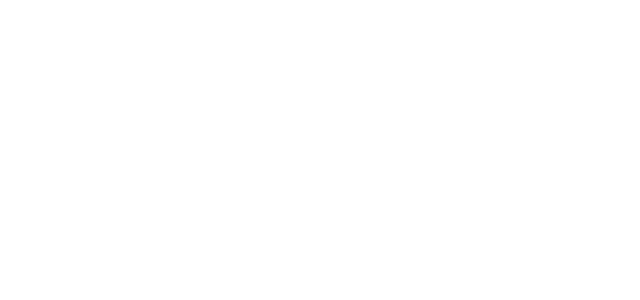
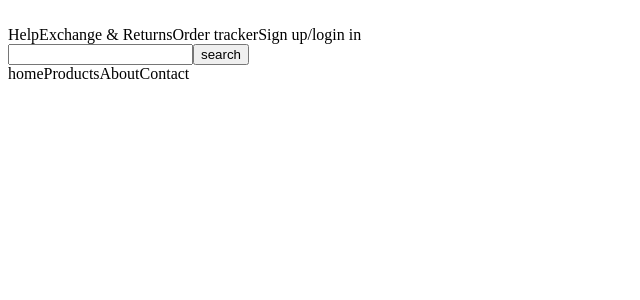
Before and after one commit to getulio-souza/games-online-store, an Angular app: page / in a window 1280 px wide. Shown: the top 300 px of the page, without its empty margins (0-640 px from the left). Built offline with nearby package versions, Linux system fonts and the light colour scheme.

Commit message:
feature: structuring-html-header

```diff
--- a/src/app/app.component.html
+++ b/src/app/app.component.html
@@ -1 +1,2 @@
-<router-outlet />
+<app-header></app-header>
+<router-outlet></router-outlet>
--- a/src/app/app.component.ts
+++ b/src/app/app.component.ts
@@ -1,10 +1,11 @@
 import { Component } from '@angular/core';
 import { RouterOutlet } from '@angular/router';
+import { HeaderComponent } from "./components/header/header.component";
 
 @Component({
   selector: 'app-root',
   standalone: true,
-  imports: [RouterOutlet],
+  imports: [RouterOutlet, HeaderComponent],
   templateUrl: './app.component.html',
   styleUrl: './app.component.scss'
 })
--- a/src/app/app.routes.ts
+++ b/src/app/app.routes.ts
@@ -1,3 +1,7 @@
 import { Routes } from '@angular/router';
+import { AppComponent } from './app.component';
+import { HeaderComponent } from './components/header/header.component';
 
-export const routes: Routes = [];
+export const routes: Routes = [
+    {path: 'header', component: HeaderComponent},
+];
--- a/src/app/components/header/header.component.html
+++ b/src/app/components/header/header.component.html
@@ -1 +1,27 @@
-<p>header works!</p>
+<article class="header-container">
+    <!-- logo -->
+    <div class="header-logo">
+        <img src="" alt="">
+    </div>
+    <!-- navbar -->
+     <nav>
+        <span>Help</span>
+        <span>Exchange & Returns</span>
+        <span>Order tracker</span>
+        <span>Sign up/login in</span>
+     </nav>
+     <!-- search bar -->
+      <div>
+         <input type="text">
+         <button>
+             search
+         </button>
+      </div>
+     <footer>
+        <span>home</span>
+        <span>Products</span>
+        <span>About</span>
+        <span>Contact</span>
+
+     </footer>
+</article>
```
